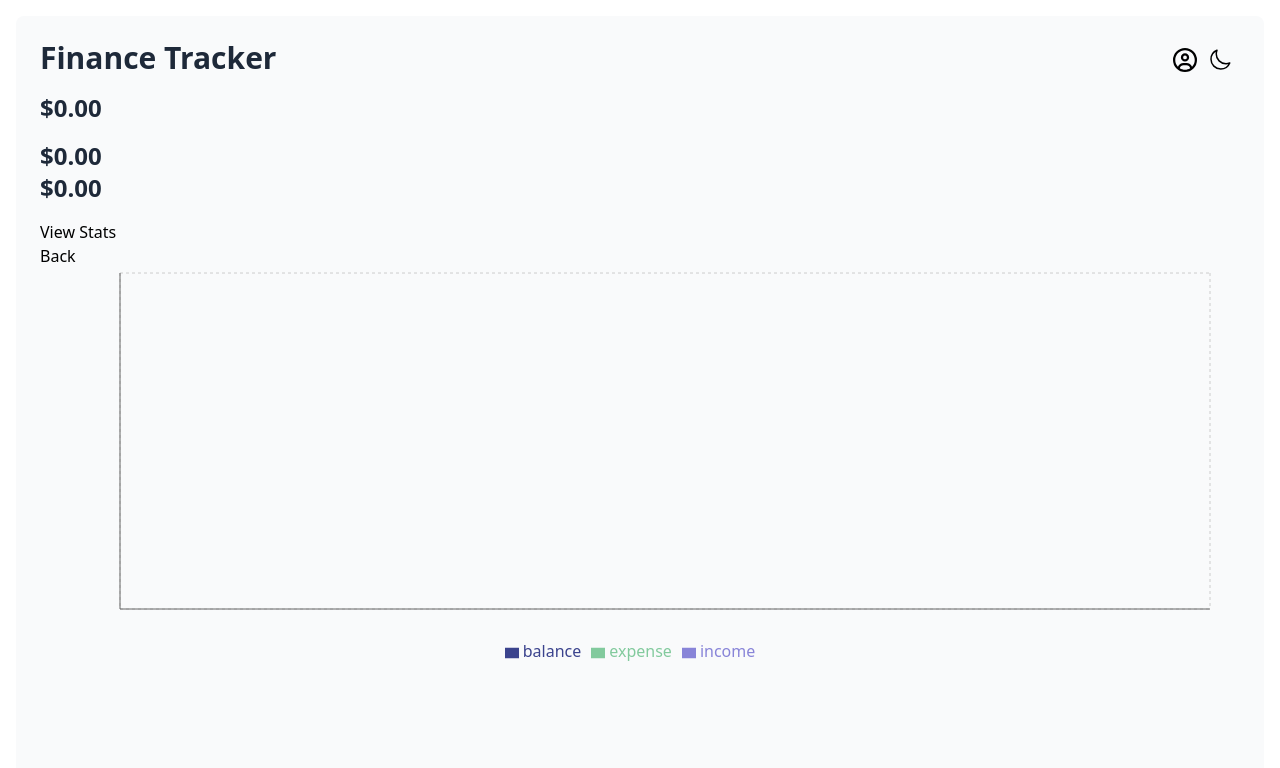
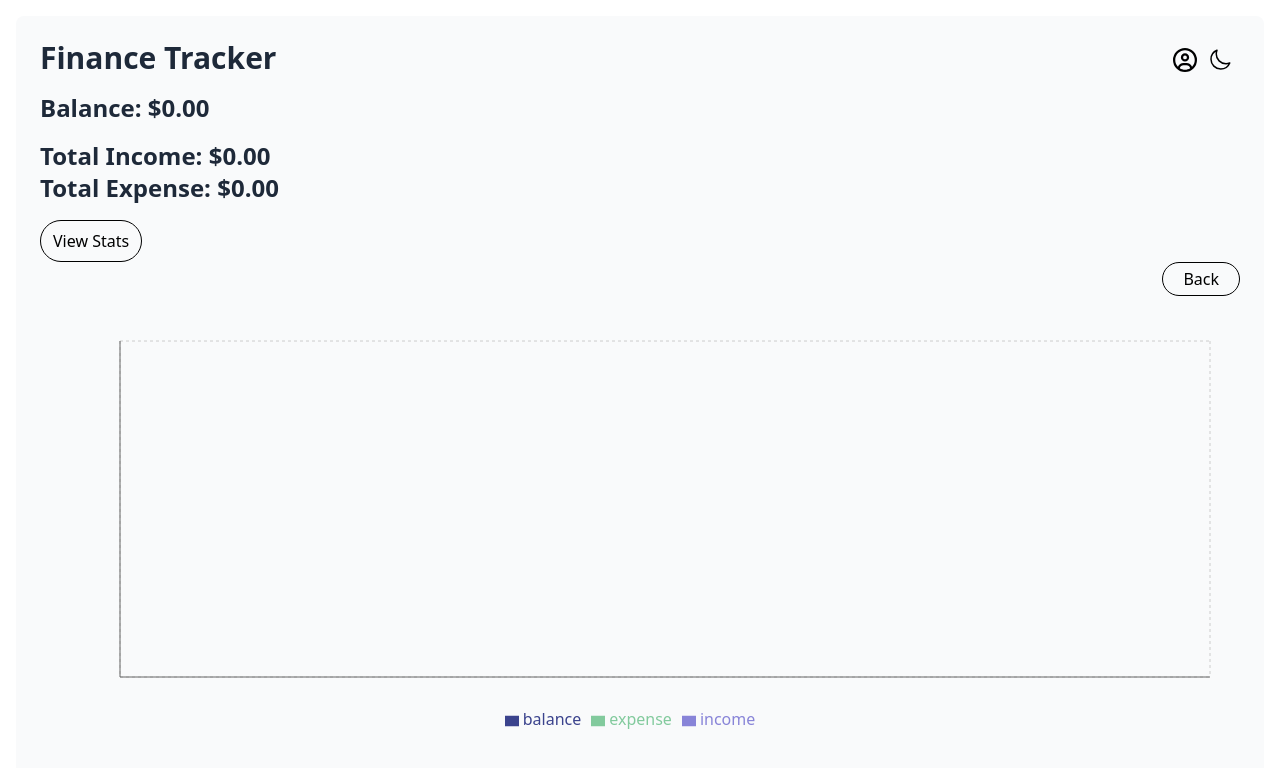
Before and after one commit to Obiwumma/Personal-Finance-Tracker, a React (Vite) app in the folder personal-finance-tracker/: page /stats in a window 1280 px wide. Shown: the top 768 px of the page. Built offline with nearby package versions, Linux system fonts and the light colour scheme.

Commit message:
Styled the Link buttons

```diff
--- a/personal-finance-tracker/src/App.jsx
+++ b/personal-finance-tracker/src/App.jsx
@@ -1,5 +1,6 @@
 import { useState, useEffect } from 'react'
 import { BrowserRouter, Routes, Route, } from 'react-router-dom'
+import { Link } from 'react-router-dom';
 import { library } from '@fortawesome/fontawesome-svg-core';
 import { FontAwesomeIcon } from '@fortawesome/react-fontawesome';
 
--- a/personal-finance-tracker/src/components/Layout.jsx
+++ b/personal-finance-tracker/src/components/Layout.jsx
@@ -2,8 +2,6 @@ import React from 'react'
 import { useState } from 'react'
 
 import Modal from './Modal'
-import StatHeader from './StatHeader'
-import ThemeIcons from './ThemeIcon'
 import Category from './category'
 import TransactionList from './List'
 
--- a/personal-finance-tracker/src/components/StatHeader.jsx
+++ b/personal-finance-tracker/src/components/StatHeader.jsx
@@ -29,17 +29,17 @@ function StatHeader() {
 
   return(
     <>
-       <div>
+       <div >
           <h1 className='font-bold text-3xl text-gray-800'>Finance Tracker</h1>
           <div className='my-4'>
-            <p className='text-2xl font-semibold text-gray-800 '>{new Intl.NumberFormat("en-US", { style: "currency", currency: "USD" }).format(balance)}</p>
+            <p className='text-2xl font-semibold text-gray-800 '>Balance: {new Intl.NumberFormat("en-US", { style: "currency", currency: "USD" }).format(balance)}</p>
           </div>
           <div className='my-4'>
 
-            <p className='text-2xl font-semibold text-gray-800 '>{new Intl.NumberFormat("en-US", { style: "currency", currency: "USD" }).format(totalIncome)}</p>
-            <p className='text-2xl font-semibold text-gray-800 '>{new Intl.NumberFormat("en-US", { style: "currency", currency: "USD" }).format(totalExpense)}</p>
+            <p className='text-2xl font-semibold text-gray-800 '>Total Income: {new Intl.NumberFormat("en-US", { style: "currency", currency: "USD" }).format(totalIncome)}</p>
+            <p className='text-2xl font-semibold text-gray-800 '>Total Expense: {new Intl.NumberFormat("en-US", { style: "currency", currency: "USD" }).format(totalExpense)}</p>
           </div>
-          <Link to='/stats'>View Stats</Link>
+          <Link to='/stats'><button className="border py-2 px-3 rounded-full">View Stats</button></Link>
         </div>
     </>
   )
--- a/personal-finance-tracker/src/components/Statistics.jsx
+++ b/personal-finance-tracker/src/components/Statistics.jsx
@@ -8,8 +8,9 @@ function Statistics() {
 
   return (
     <div>
-      <header>
-        <Link to='/'>Back</Link>
+      <header className='flex justify-end mb-10'>
+        <Link to='/'>
+        <button className=' border py-1 px-5 rounded-full'>Back</button></Link>
       </header>
       <BarChartStat/>
       <PieChartStat/>
```
